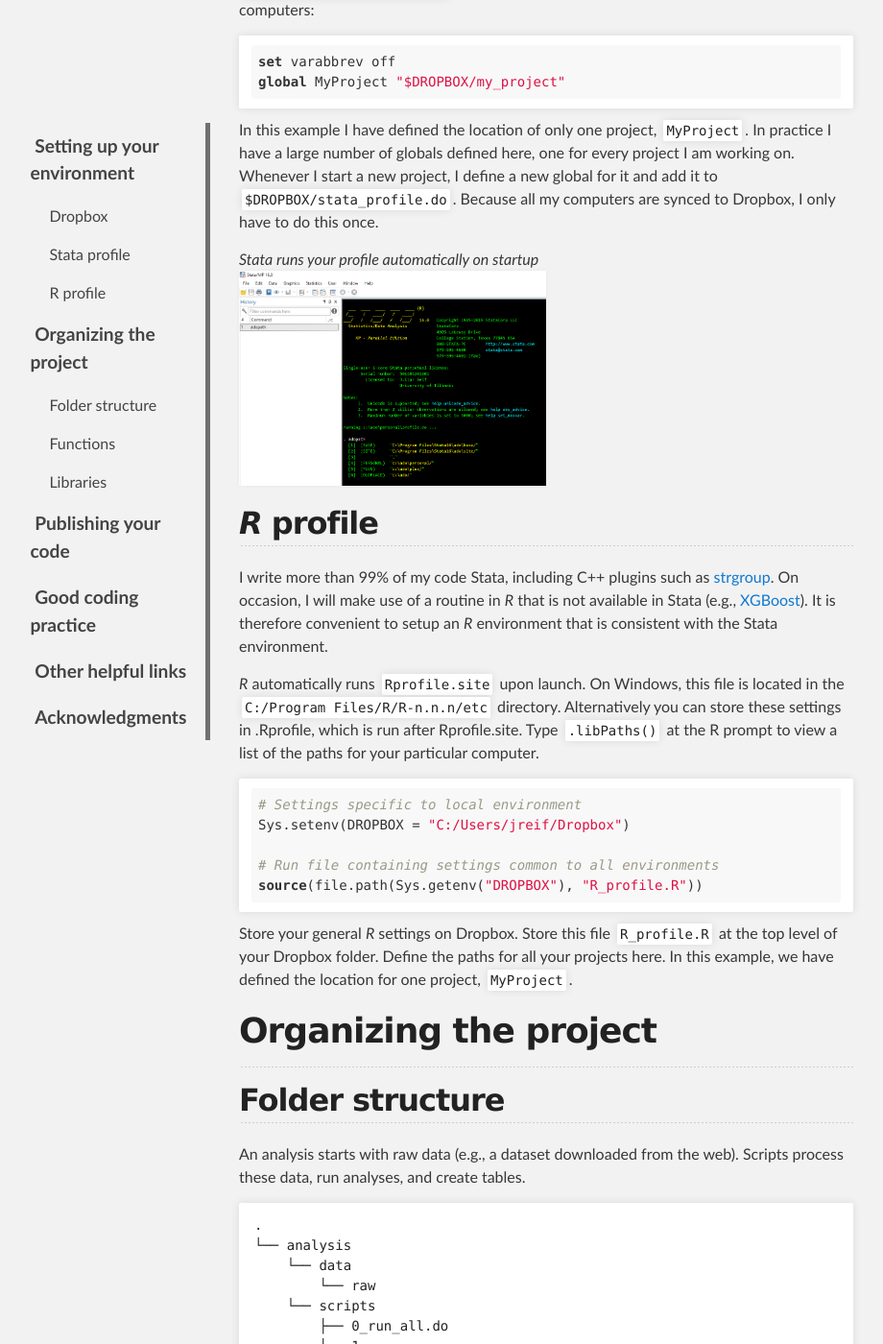
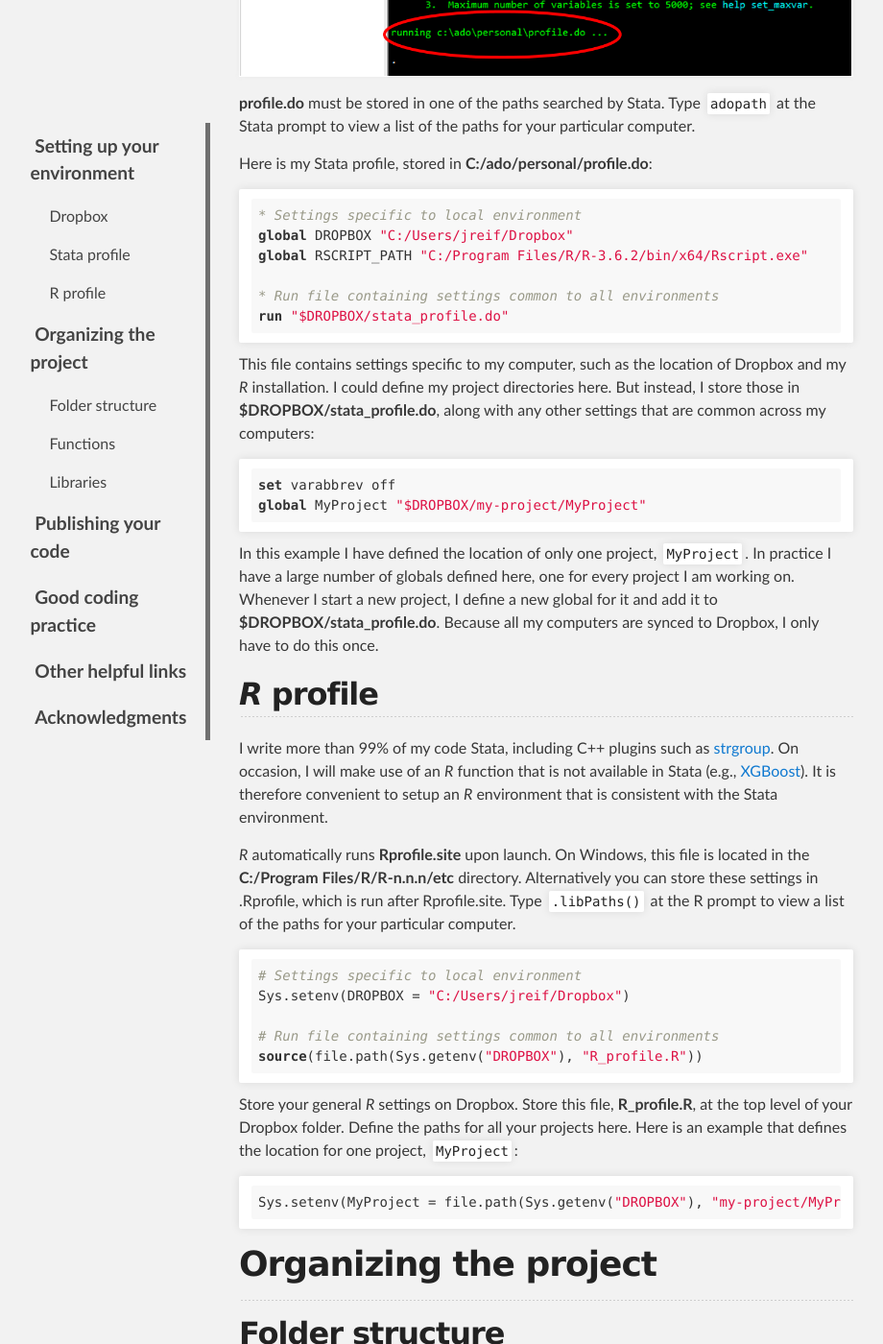
Before and after one commit to maskegger/guide, a Jekyll site: the page built from index.md, in a window 1280 px wide and 1400 px high, scrolled down 1450 px. Shown: the whole window at 96% size, without its empty margins (71-991 px from the left). Built offline with Jekyll 4.4.1, drawn with Linux system fonts in a browser that asks for light colours.

Commit message:
Updated guide

````diff
--- a/index.md
+++ b/index.md
@@ -34,9 +34,11 @@ I use Dropbox to sync my projects across different computers. Dropbox has severa
 
 Stata automatically runs **profile.do** upon launch.
 
-`profile.do` must be stored in one of the paths searched by Stata. Type `adopath` at the Stata prompt to view a list of the paths for your particular computer.
+<img src="/assets/guide/stata_profile.PNG" width="100%" title="Stata profile">
 
-Here is my Stata profile, stored in `C:/ado/personal/profile.do`:
+**profile.do** must be stored in one of the paths searched by Stata. Type `adopath` at the Stata prompt to view a list of the paths for your particular computer.
+
+Here is my Stata profile, stored in **C:/ado/personal/profile.do**:
 ```stata
 * Settings specific to local environment
 global DROPBOX "C:/Users/jreif/Dropbox"
@@ -46,23 +48,20 @@ global RSCRIPT_PATH "C:/Program Files/R/R-3.6.2/bin/x64/Rscript.exe"
 run "$DROPBOX/stata_profile.do"
 ```
 
-This file contains settings specific to my computer, such as the location of Dropbox and my *R* installation. I could define my project directories here. But instead, I store those in `$DROPBOX/stata_profile.do`, along with any other settings that are common across my computers:
+This file contains settings specific to my computer, such as the location of Dropbox and my *R* installation. I could define my project directories here. But instead, I store those in **$DROPBOX/stata_profile.do**, along with any other settings that are common across my computers:
 
 ```stata
 set varabbrev off
-global MyProject "$DROPBOX/my_project"
+global MyProject "$DROPBOX/my-project/MyProject"
 ```
 
-In this example I have defined the location of only one project, `MyProject`. In practice I have a large number of globals defined here, one for every project I am working on. Whenever I start a new project, I define a new global for it and add it to `$DROPBOX/stata_profile.do`. Because all my computers are synced to Dropbox, I only have to do this once.
-
-*Stata runs your profile automatically on startup*<br>
-<img src="/assets/guide/stata_profile.PNG" width="50%" title="Stata profile">
+In this example I have defined the location of only one project, `MyProject`. In practice I have a large number of globals defined here, one for every project I am working on. Whenever I start a new project, I define a new global for it and add it to **$DROPBOX/stata_profile.do**. Because all my computers are synced to Dropbox, I only have to do this once.
 
 ## *R* profile
 
-I write more than 99% of my code Stata, including C++ plugins such as [strgroup](https://github.com/reifjulian/strgroup). On occasion, I will make use of a routine in *R* that is not available in Stata (e.g., [XGBoost](https://xgboost.readthedocs.io/en/latest/)). It is therefore convenient to setup an *R* environment that is consistent with the Stata environment.
+I write more than 99% of my code Stata, including C++ plugins such as [strgroup](https://github.com/reifjulian/strgroup). On occasion, I will make use of an *R* function that is not available in Stata (e.g., [XGBoost](https://xgboost.readthedocs.io/en/latest/)). It is therefore convenient to setup an *R* environment that is consistent with the Stata environment.
 
-*R* automatically runs `Rprofile.site` upon launch. On Windows, this file is located in the `C:/Program Files/R/R-n.n.n/etc` directory.  Alternatively you can store these settings in .Rprofile, which is run after Rprofile.site. Type `.libPaths()` at the R prompt to view a list of the paths for your particular computer.
+*R* automatically runs **Rprofile.site** upon launch. On Windows, this file is located in the **C:/Program Files/R/R-n.n.n/etc** directory.  Alternatively you can store these settings in .Rprofile, which is run after Rprofile.site. Type `.libPaths()` at the R prompt to view a list of the paths for your particular computer.
 
 ```R
 # Settings specific to local environment
@@ -72,8 +71,11 @@ Sys.setenv(DROPBOX = "C:/Users/jreif/Dropbox")
 source(file.path(Sys.getenv("DROPBOX"), "R_profile.R"))
 ```
 
-Store your general *R* settings on Dropbox. Store this file `R_profile.R` at the top level of your Dropbox folder. Define the paths for all your projects here. In this example, we have defined the location for one project, `MyProject`.
+Store your general *R* settings on Dropbox. Store this file, **R_profile.R**, at the top level of your Dropbox folder. Define the paths for all your projects here. Here is an example that defines the location for one project, `MyProject`:
 
+```R
+Sys.setenv(MyProject = file.path(Sys.getenv("DROPBOX"), "my-project/MyProject"))
+```
 
 # Organizing the project
 -----------
````
Also changed, not shown: assets/guide/stata_profile.PNG.
